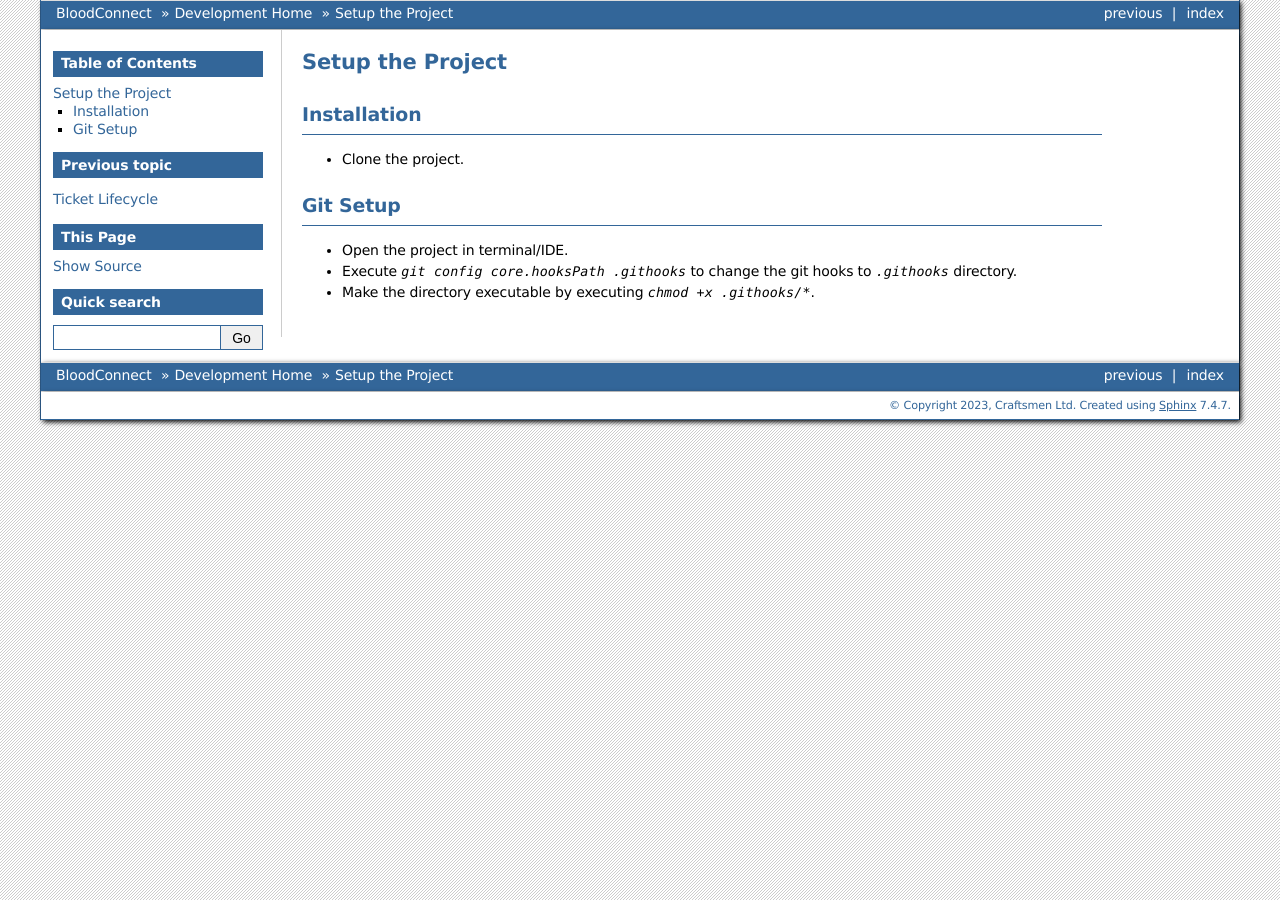
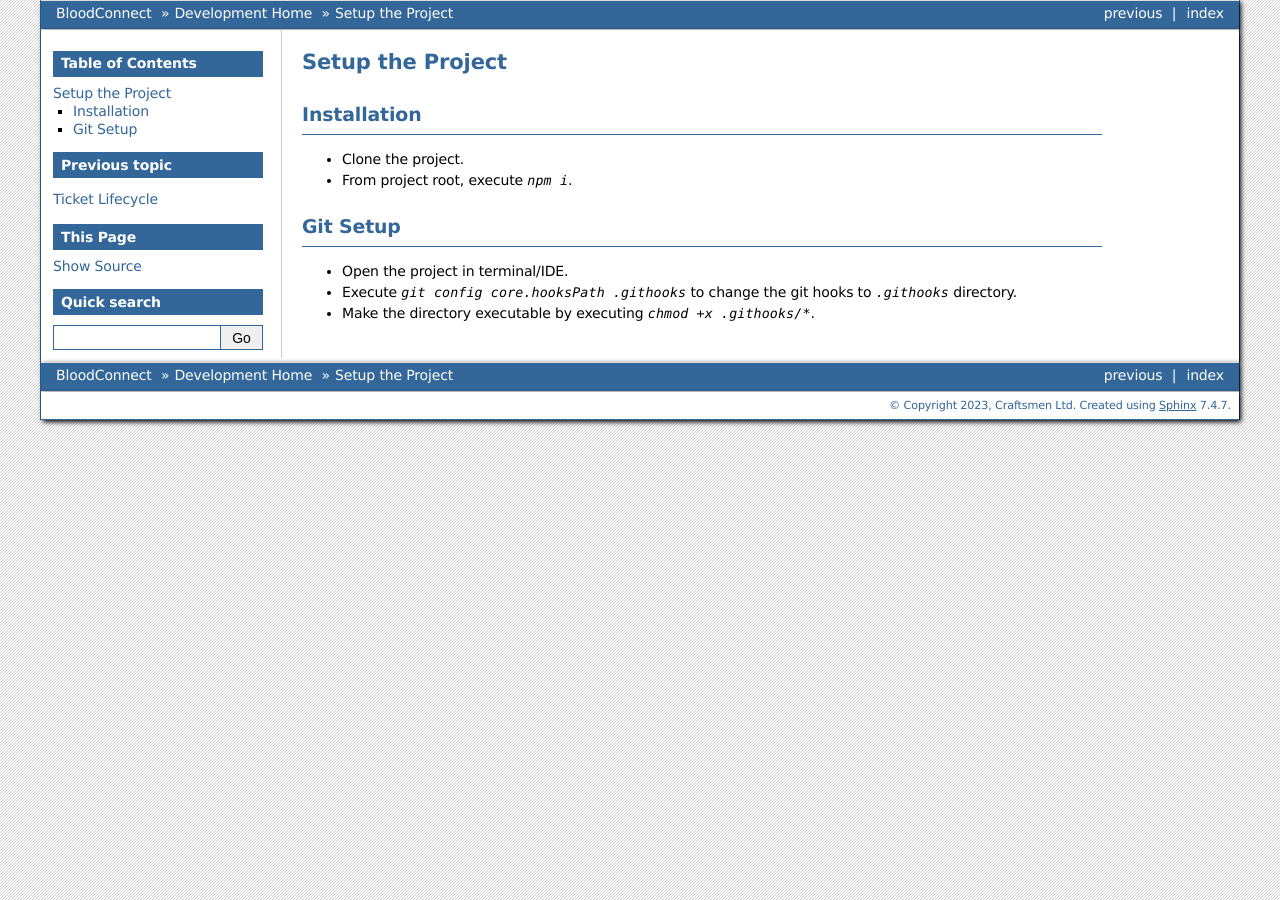
Before and after one commit to CraftsmenLtd/BloodConnect, a Sphinx documentation site: the page built from docs/development/GettingStarted.rst, in a window 1280 px wide. Built offline with Sphinx 7.4.7, drawn with Linux system fonts in a browser that asks for light colours.

Commit message:
I-#4 installation process added to setup doc

```diff
--- a/docs/development/GettingStarted.rst
+++ b/docs/development/GettingStarted.rst
@@ -5,6 +5,7 @@ Setup the Project
 Installation
 ~~~~~~~~~~~~
 - Clone the project.
+- From project root, execute `npm i`.
 
 Git Setup
 ~~~~~~~~~
```
